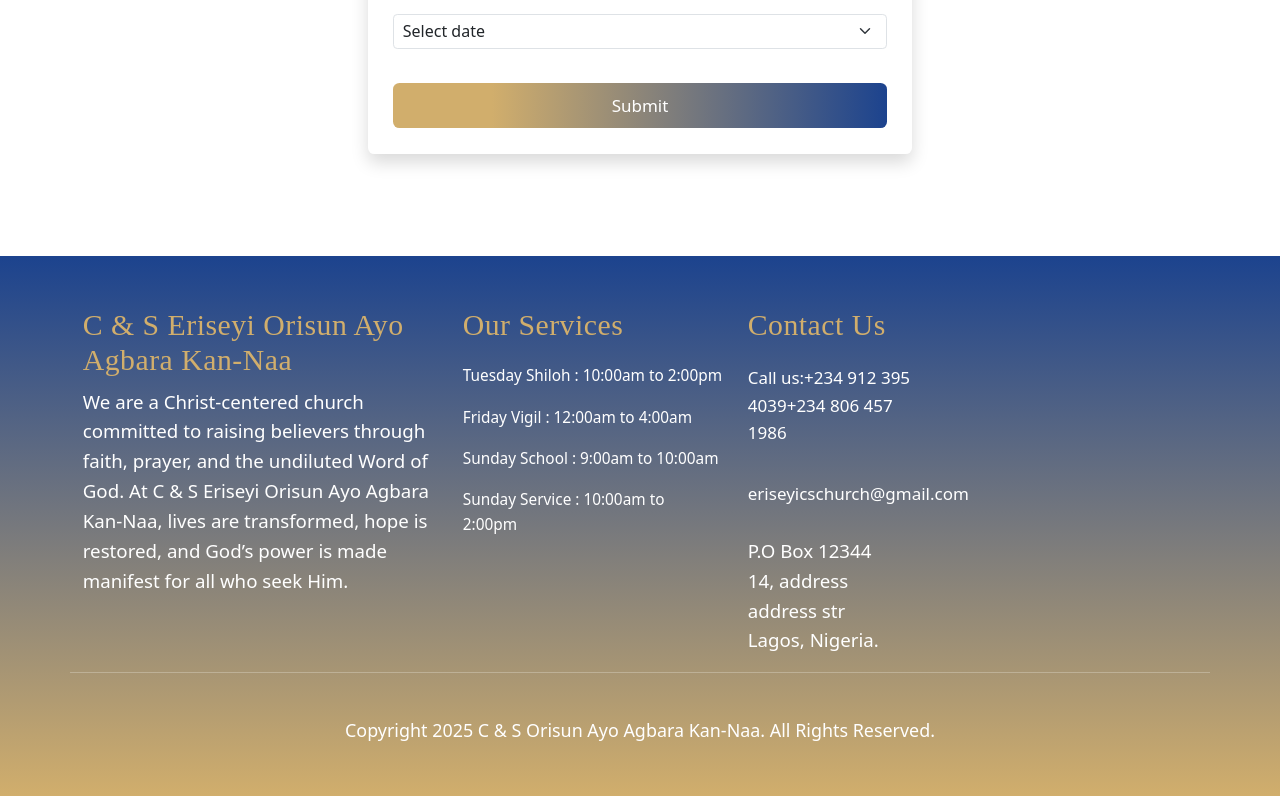
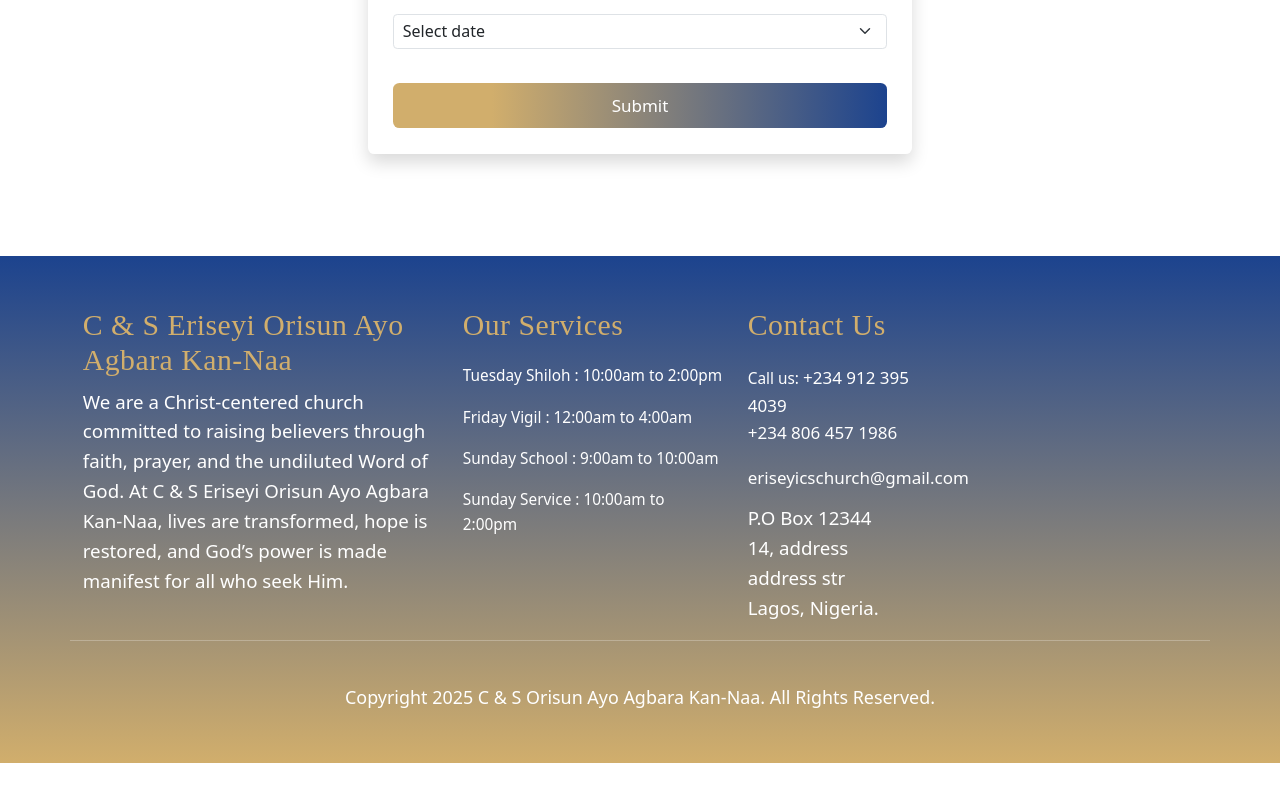
Before and after one commit to tcarsity/eriseyi-orisun-ayo, a React (Vite) app: page /add-member in a window 1280 px wide. Shown: the part 664-1460 px from the top of the page. After the commit the page ends 1427 px from the top, so only its background shows below. Built offline with nearby package versions, Linux system fonts and the light colour scheme.

Commit message:
Correction link

```diff
--- a/src/components/common/Footer.jsx
+++ b/src/components/common/Footer.jsx
@@ -62,19 +62,15 @@ const Footer = () => {
               <h3 className="mb-3">Contact Us</h3>
               <ul>
                 <li>
-                  <p>
-                    Call us:{""}
-                    <a href="tel:+2349123954039">+234 912 395 4039</a>
-                    <a href="tel:+2348064571986">+234 806 457 1986</a>
-                  </p>
+                  Call us: <a href="tel:+2349123954039">+234 912 395 4039</a>
+                  <br />
+                  <a href="tel:+2348064571986">+234 806 457 1986</a>
                 </li>
 
                 <li>
-                  <p>
-                    <a href="malito:eriseyicschurch@gmail.com">
-                      eriseyicschurch@gmail.com
-                    </a>
-                  </p>
+                  <a href="mailto:eriseyicschurch@gmail.com">
+                    eriseyicschurch@gmail.com
+                  </a>
                 </li>
 
                 <p>
--- a/src/components/common/Header.jsx
+++ b/src/components/common/Header.jsx
@@ -258,7 +258,7 @@ const Header = ({ showAllLinks }) => {
                       <div className="d-flex align-items-center gap-3 navbar-right">
                         <div className="social-icons d-flex align-items-center gap-2">
                           <a
-                            href="https://www.facebook.com/share/1BySrrPov/?mibextid=wwXlfr"
+                            href="#"
                             target="_blank"
                             rel="noreferrer"
                             aria-label="facebook"
@@ -276,7 +276,7 @@ const Header = ({ showAllLinks }) => {
                           </a>
 
                           <a
-                            href="https://www.tiktok.com/eriseyi___"
+                            href="https://www.tiktok.com/@eriseyi___"
                             target="_blank"
                             rel="noreferrer"
                             aria-label="tiktok"
```
